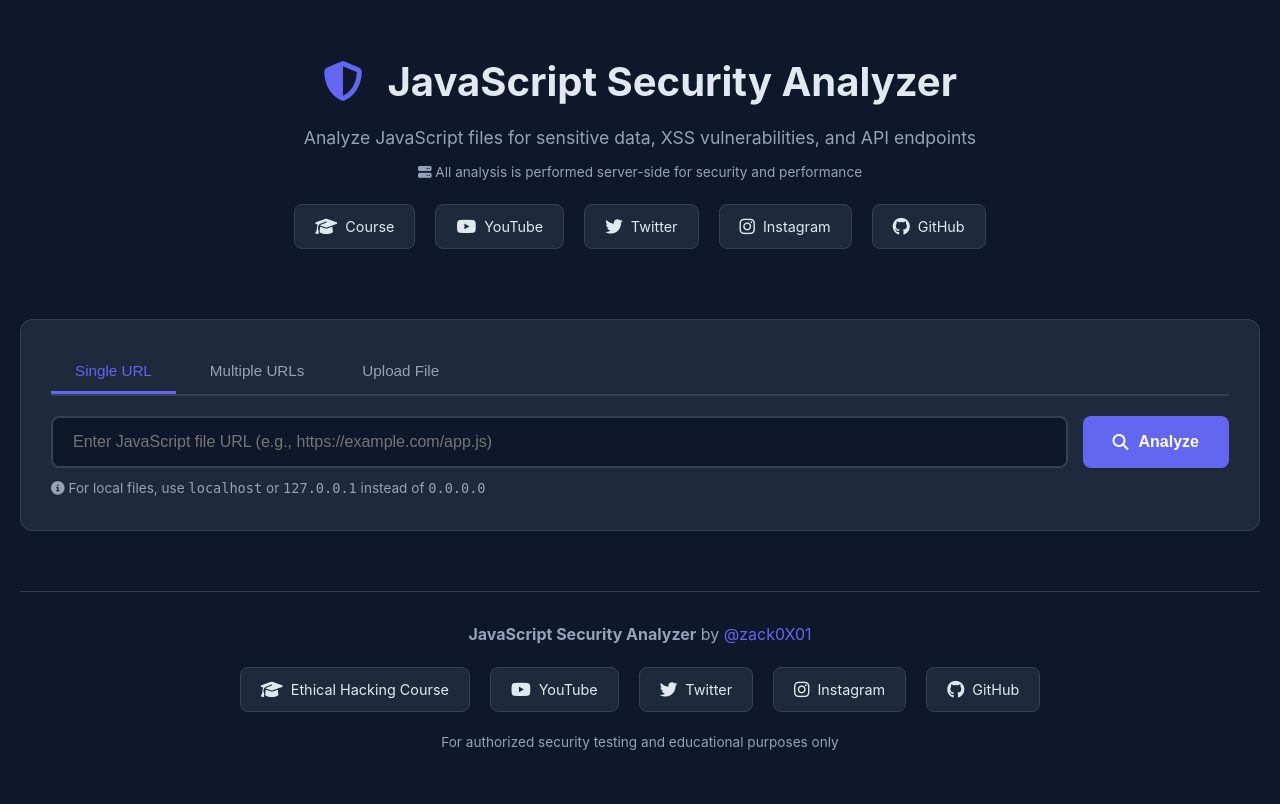
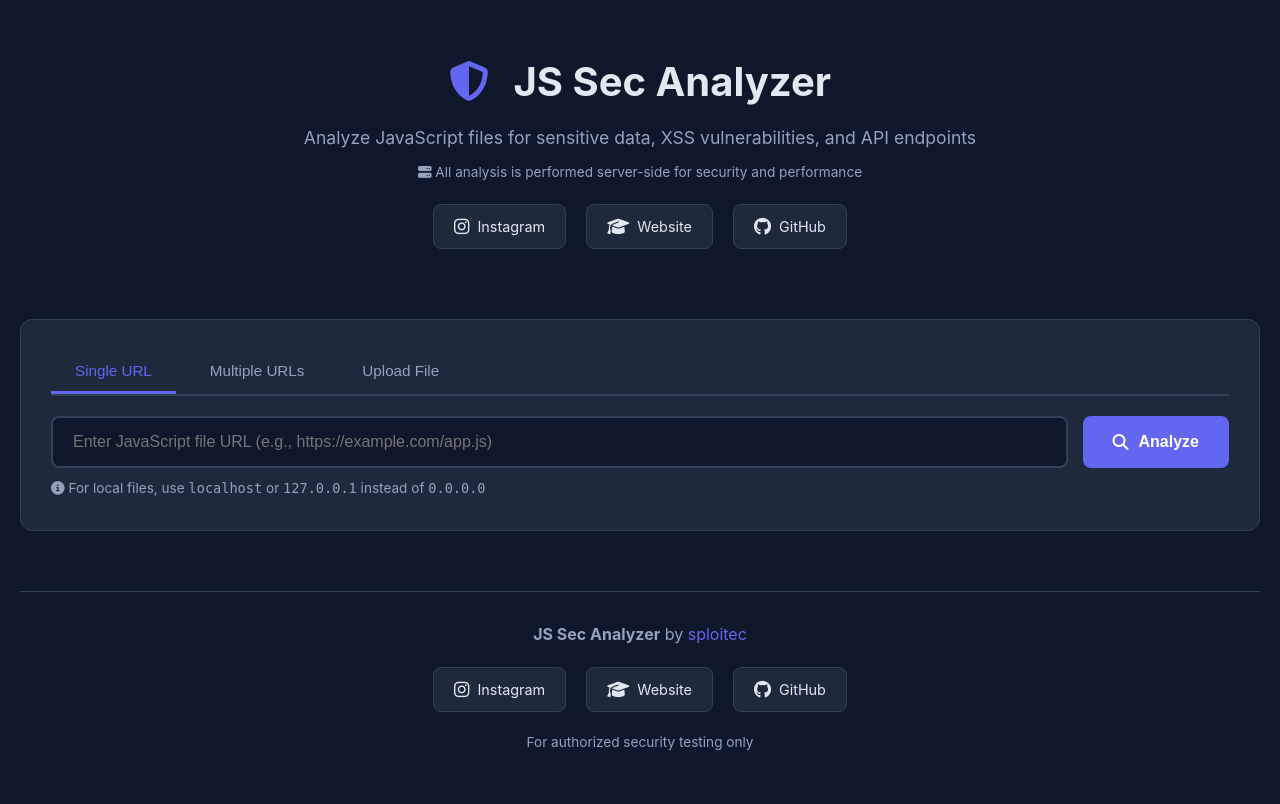
Before and after one commit to Zee147/JS_Hunter, a Flask app: page / in a window 1280 px wide. Run offline with Flask 3, Linux system fonts and the light colour scheme.

Commit message:
Add files via upload

```diff
--- a/analyzer.py
+++ b/analyzer.py
@@ -1,6 +1,6 @@
 #!/usr/bin/env python3
 """
-Enhanced JavaScript Security Analyzer
+Enhanced JS Sec Analyzer
 Reduced false positives, better detection patterns
 """
 
--- a/app.py
+++ b/app.py
@@ -1,6 +1,6 @@
 #!/usr/bin/env python3
 """
-Flask Web Application for JavaScript Security Analyzer
+Flask Web Application for JS Sec Analyzer
 """
 
 from flask import Flask, render_template, request, jsonify, send_from_directory
@@ -12,7 +12,6 @@ import os
 from typing import List, Dict
 
 app = Flask(__name__)
-app.config['MAX_CONTENT_LENGTH'] = 10 * 1024 * 1024  # 10MB
 CORS(app)
 
 # Get the base directory
@@ -192,5 +191,4 @@ def serve_file(filename):
 
 
 if __name__ == '__main__':
-    port = int(os.environ.get("PORT", 5000))
-    app.run(host='0.0.0.0', port=port)
+    app.run(debug=True, host='0.0.0.0', port=5000)
--- a/js_analyzer.py
+++ b/js_analyzer.py
@@ -1,6 +1,6 @@
 #!/usr/bin/env python3
 """
-JavaScript Security Analyzer
+JS Sec Analyzer
 Analyzes JavaScript files from URLs for sensitive data, XSS vulnerabilities, and API endpoints.
 """
 
@@ -354,7 +354,7 @@ class OutputFormatter:
 
 def main():
     parser = argparse.ArgumentParser(
-        description='JavaScript Security Analyzer - Analyze JS files for sensitive data and vulnerabilities',
+        description='JS Sec Analyzer - Analyze JS files for sensitive data and vulnerabilities',
         formatter_class=argparse.RawDescriptionHelpFormatter,
         epilog="""
 Examples:
--- a/static/js/app.js
+++ b/static/js/app.js
@@ -1,4 +1,4 @@
-// JavaScript Security Analyzer Frontend
+// JS Sec Analyzer Frontend
 //
 // NOTE: ALL ANALYSIS HAPPENS ON THE SERVER
 // This frontend only:
--- a/templates/index.html
+++ b/templates/index.html
@@ -3,32 +3,26 @@
 <head>
     <meta charset="UTF-8">
     <meta name="viewport" content="width=device-width, initial-scale=1.0">
-    <title>JavaScript Security Analyzer</title>
+    <title>JS Sec Analyzer</title>
     <link rel="stylesheet" href="{{ url_for('static', filename='css/style.css') }}">
     <link rel="stylesheet" href="https://cdnjs.cloudflare.com/ajax/libs/font-awesome/6.4.0/css/all.min.css">
 </head>
 <body>
     <div class="container">
         <header>
-            <h1><i class="fas fa-shield-alt"></i> JavaScript Security Analyzer</h1>
+            <h1><i class="fas fa-shield-alt"></i> JS Sec Analyzer</h1>
             <p class="subtitle">Analyze JavaScript files for sensitive data, XSS vulnerabilities, and API endpoints</p>
             <p style="font-size: 0.85rem; color: var(--text-muted); margin-top: 10px;">
                 <i class="fas fa-server"></i> All analysis is performed server-side for security and performance
             </p>
             <div class="social-links">
-                <a href="https://lureo.shop" target="_blank" title="Ethical Hacking Course">
-                    <i class="fas fa-graduation-cap"></i> Course
-                </a>
-                <a href="https://youtube.com/@zack0X01" target="_blank" title="YouTube Channel">
-                    <i class="fab fa-youtube"></i> YouTube
-                </a>
-                <a href="https://twitter.com/zack0X01" target="_blank" title="Twitter">
-                    <i class="fab fa-twitter"></i> Twitter
-                </a>
-                <a href="https://instagram.com/zack0X01" target="_blank" title="Instagram">
+                <a href="https://www.instagram.com/sploitec" target="_blank" title="Instagram">
                     <i class="fab fa-instagram"></i> Instagram
                 </a>
-                <a href="https://github.com/zack0X01" target="_blank" title="GitHub">
+                <a href="https://sploitec.com/" target="_blank" title="Sploitec">
+                    <i class="fas fa-graduation-cap"></i> Website
+                </a>
+                <a href="https://github.com/" target="_blank" title="GitHub">
                     <i class="fab fa-github"></i> GitHub
                 </a>
             </div>
@@ -158,27 +152,21 @@
 
         <footer style="text-align: center; margin-top: 60px; padding: 30px 0; border-top: 1px solid var(--border); color: var(--text-muted);">
             <p style="margin-bottom: 15px;">
-                <strong>JavaScript Security Analyzer</strong> by <a href="https://twitter.com/zack0X01" target="_blank" style="color: var(--primary); text-decoration: none;">@zack0X01</a>
+                <strong>JS Sec Analyzer</strong> by <a href="https://x.com/sploitec" target="_blank" style="color: var(--primary); text-decoration: none;">sploitec</a>
             </p>
             <div class="social-links" style="justify-content: center;">
-                <a href="https://lureo.shop" target="_blank" title="Ethical Hacking Course">
-                    <i class="fas fa-graduation-cap"></i> Ethical Hacking Course
-                </a>
-                <a href="https://youtube.com/@zack0X01" target="_blank" title="YouTube Channel">
-                    <i class="fab fa-youtube"></i> YouTube
-                </a>
-                <a href="https://twitter.com/zack0X01" target="_blank" title="Twitter">
-                    <i class="fab fa-twitter"></i> Twitter
-                </a>
-                <a href="https://instagram.com/zack0X01" target="_blank" title="Instagram">
+                <a href="https://www.instagram.com/sploitec" target="_blank" title="Instagram">
                     <i class="fab fa-instagram"></i> Instagram
                 </a>
-                <a href="https://github.com/zack0X01" target="_blank" title="GitHub">
+                <a href="https://sploitec.com/" target="_blank" title="Sploitec">
+                    <i class="fas fa-graduation-cap"></i> Website
+                </a>
+                <a href="https://github.com/" target="_blank" title="GitHub">
                     <i class="fab fa-github"></i> GitHub
                 </a>
             </div>
             <p style="margin-top: 20px; font-size: 0.85rem;">
-                For authorized security testing and educational purposes only
+                For authorized security testing only
             </p>
         </footer>
     </div>
```
Also changed, not shown: README.md.
